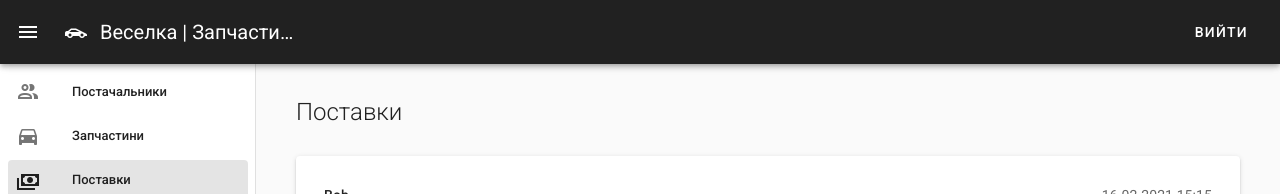
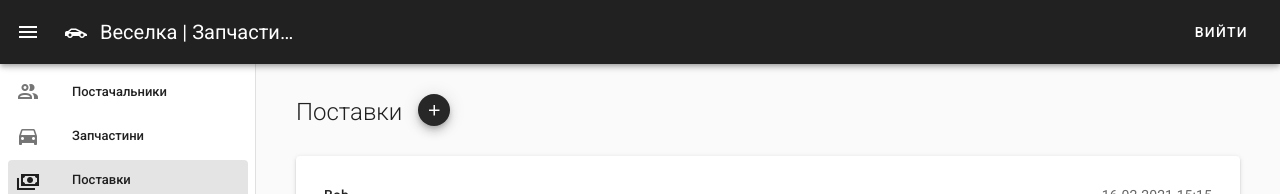
Before and after one commit to Dever4eg/hneu-trainings-vue, a Vue app: page /invoices in a window 1280 px wide. Shown: the top 194 px of the page. Built offline with nearby package versions, Linux system fonts and the light colour scheme; sample sign-in values are in the browser's storage.

Commit message:
Add create invoice dialog template

```diff
--- /dev/null
+++ b/src/components/Invoices/InvoiceCreateFormDialog.vue
@@ -0,0 +1,43 @@
+<template>
+  <div class="text-center">
+    <v-dialog v-model="dialog" width="500">
+      <template v-slot:activator="{ on, attrs }">
+        <slot name="activator" v-bind:on="on" v-bind:attrs="attrs" />
+      </template>
+
+      <v-card>
+        <v-card-title class="headline font-weight-light">
+          Нова поставка
+        </v-card-title>
+
+        <v-card-text>
+        </v-card-text>
+
+        <v-divider></v-divider>
+
+        <v-card-actions>
+          <v-spacer></v-spacer>
+          <v-btn
+            class="ma-2 white--text"
+            color="secondary"
+            @click="dialog = false"
+          >
+            Створити
+          </v-btn>
+          <v-spacer></v-spacer>
+        </v-card-actions>
+      </v-card>
+    </v-dialog>
+  </div>
+</template>
+
+<script>
+export default {
+  name: "InvoiceCreateFormDialog.vue",
+  data() {
+    return {
+      dialog: false
+    };
+  }
+};
+</script>
--- a/src/views/Invoices.vue
+++ b/src/views/Invoices.vue
@@ -1,6 +1,23 @@
 <template>
   <v-layout column>
-    <h5 class="text-h5 font-weight-light mt-3 mb-4">Поставки</h5>
+    <div class="d-flex align-center">
+      <h5 class="text-h5 font-weight-light mt-3 mb-4">Поставки</h5>
+      <InvoiceCreateFormDialog>
+        <template v-slot:activator="{ on, attrs }">
+          <v-btn
+            class="mb-2 ml-4 mx-2"
+            fab
+            dark
+            x-small
+            color="gray"
+            v-bind="attrs"
+            v-on="on"
+          >
+            <v-icon dark>mdi-plus</v-icon>
+          </v-btn>
+        </template>
+      </InvoiceCreateFormDialog>
+    </div>
 
     <v-layout v-if="loading" class="justify-center">
       <v-progress-circular
@@ -16,7 +33,9 @@
       class="my-3 px-3"
     >
       <v-card-text class="d-flex justify-space-between mt-3">
-        <span class="text--primary font-weight-medium">{{ supplier.name }}</span>
+        <span class="text--primary font-weight-medium">{{
+          supplier.name
+        }}</span>
         <span>{{ createdAt | moment("DD.MM.YYYY HH:mm") }}</span>
       </v-card-text>
       <v-card-text>
@@ -53,8 +72,11 @@
 </template>
 
 <script>
+import InvoiceCreateFormDialog from "@/components/Invoices/InvoiceCreateFormDialog";
+
 export default {
   name: "Invoices",
+  components: { InvoiceCreateFormDialog },
   data() {
     return {
       loading: false,
```
